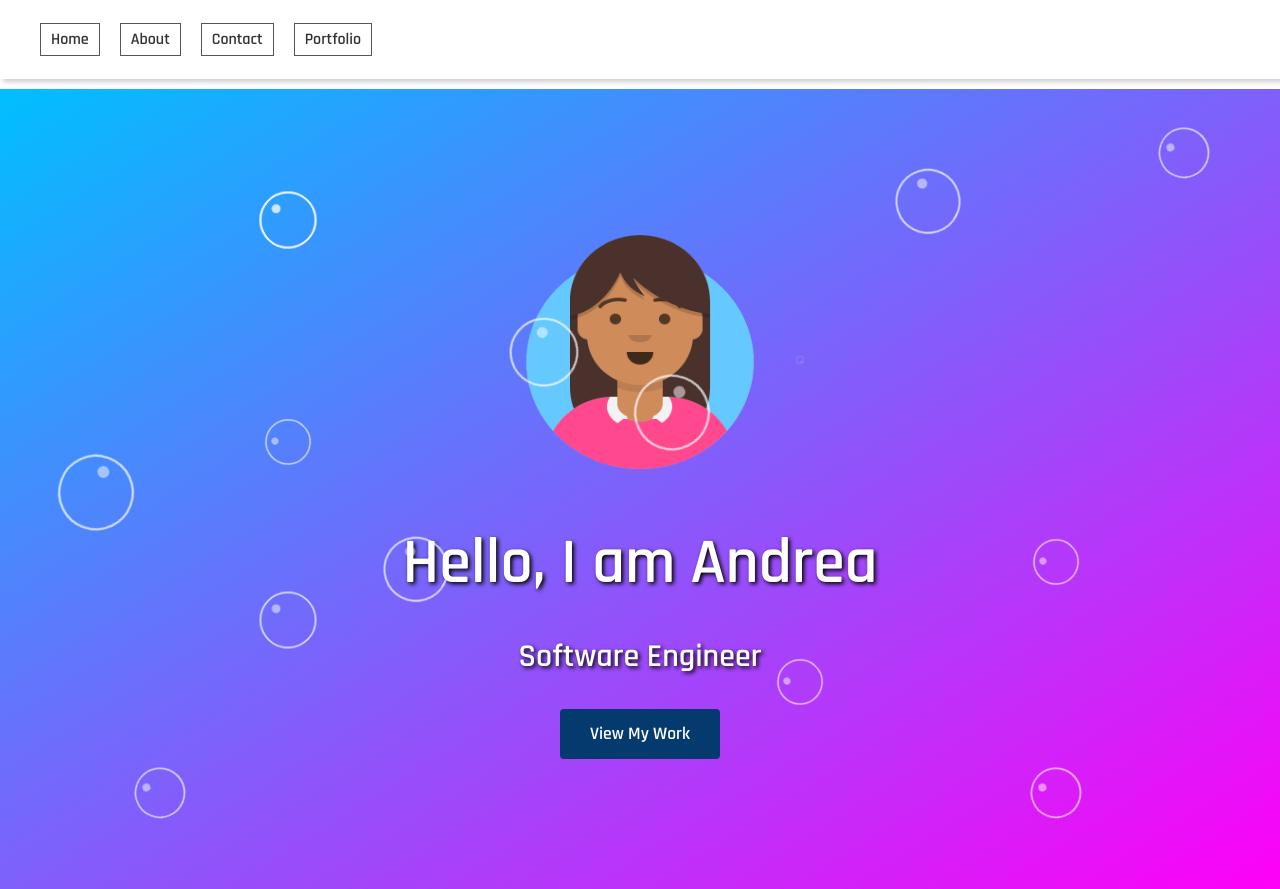
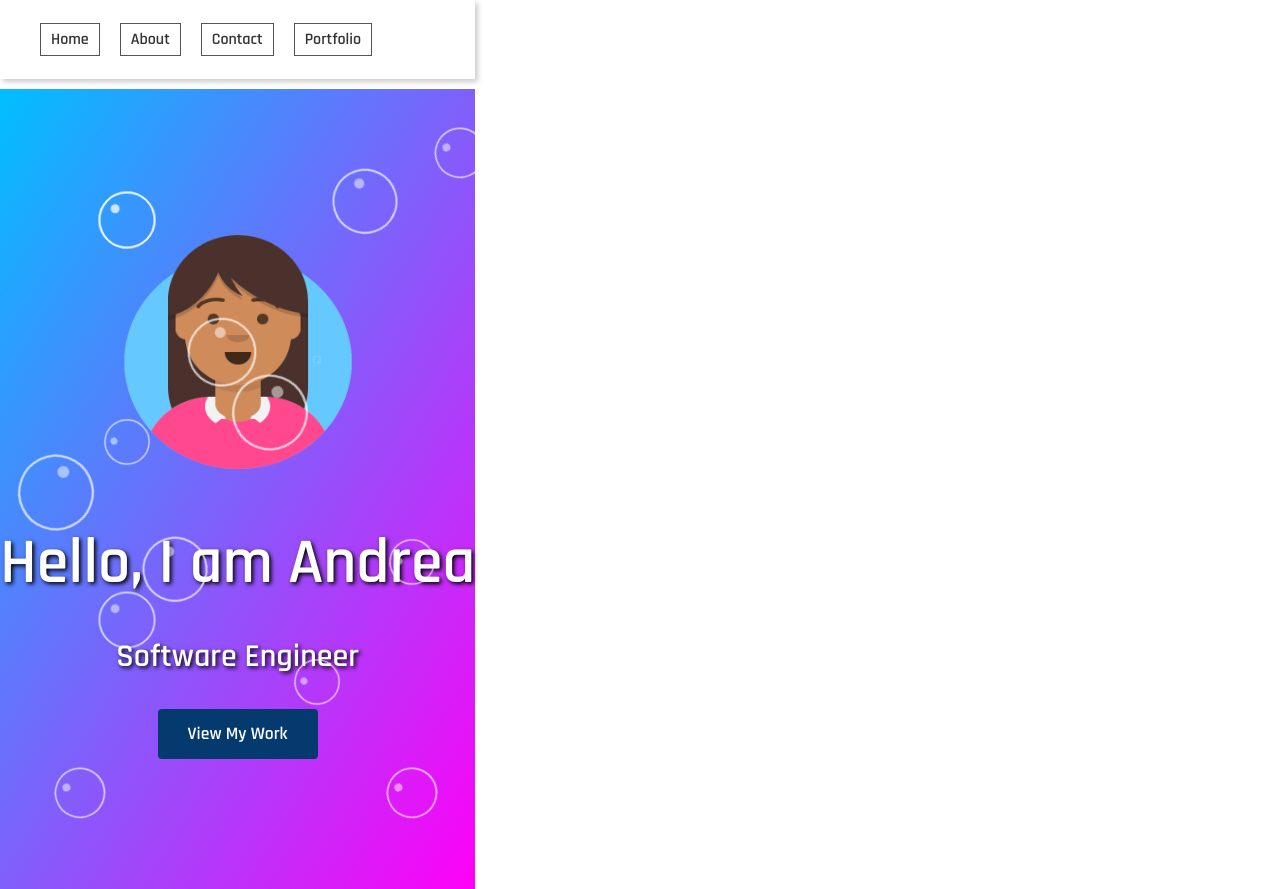
Before and after one commit to andrealb88/portfolio-Andy, a React (Create React App) app: page /#/ in a window 1280 px wide. Built offline with nearby package versions, Linux system fonts and the light colour scheme.

Commit message:
commit background

```diff
--- a/src/App.css
+++ b/src/App.css
@@ -1,7 +1,7 @@
 @import url("https://fonts.googleapis.com/css2?family=Rajdhani:wght@600&display=swap");
 
 html {
-  width: 100%;
+  width: fit-content;
 }
 
 body {
```
